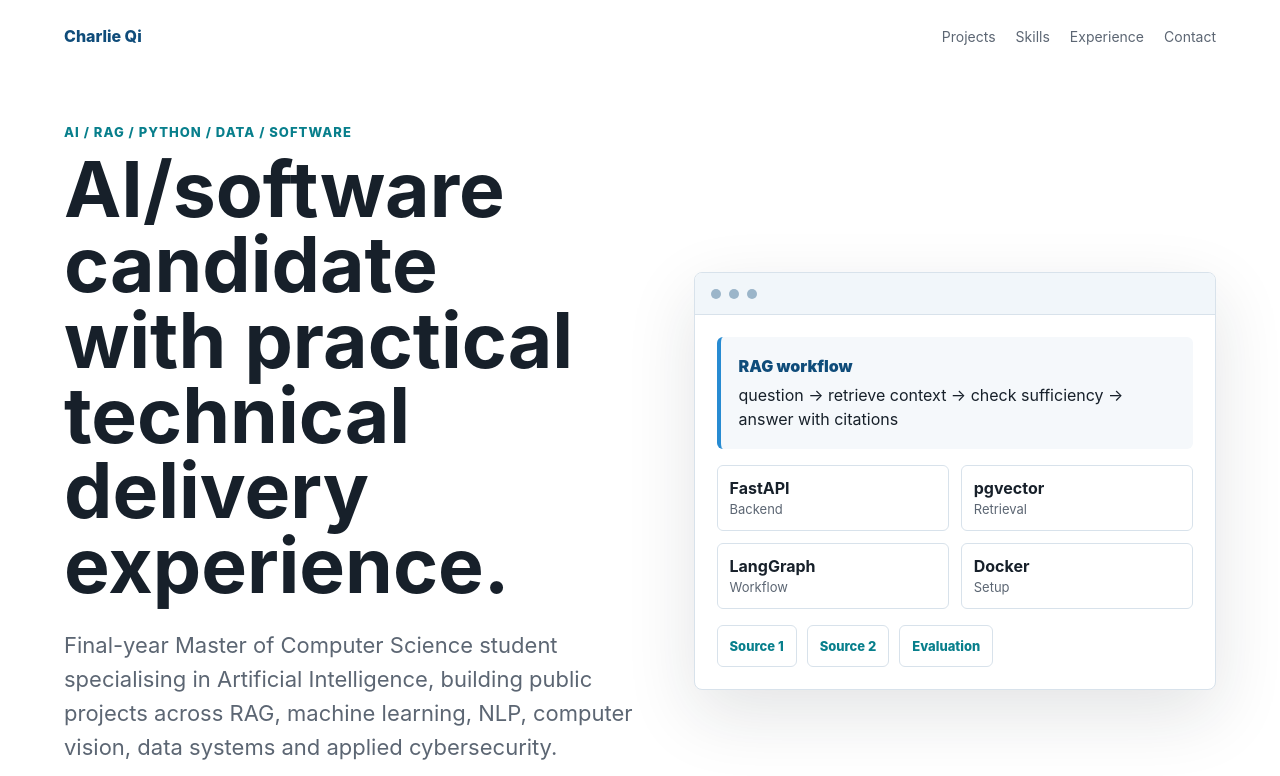
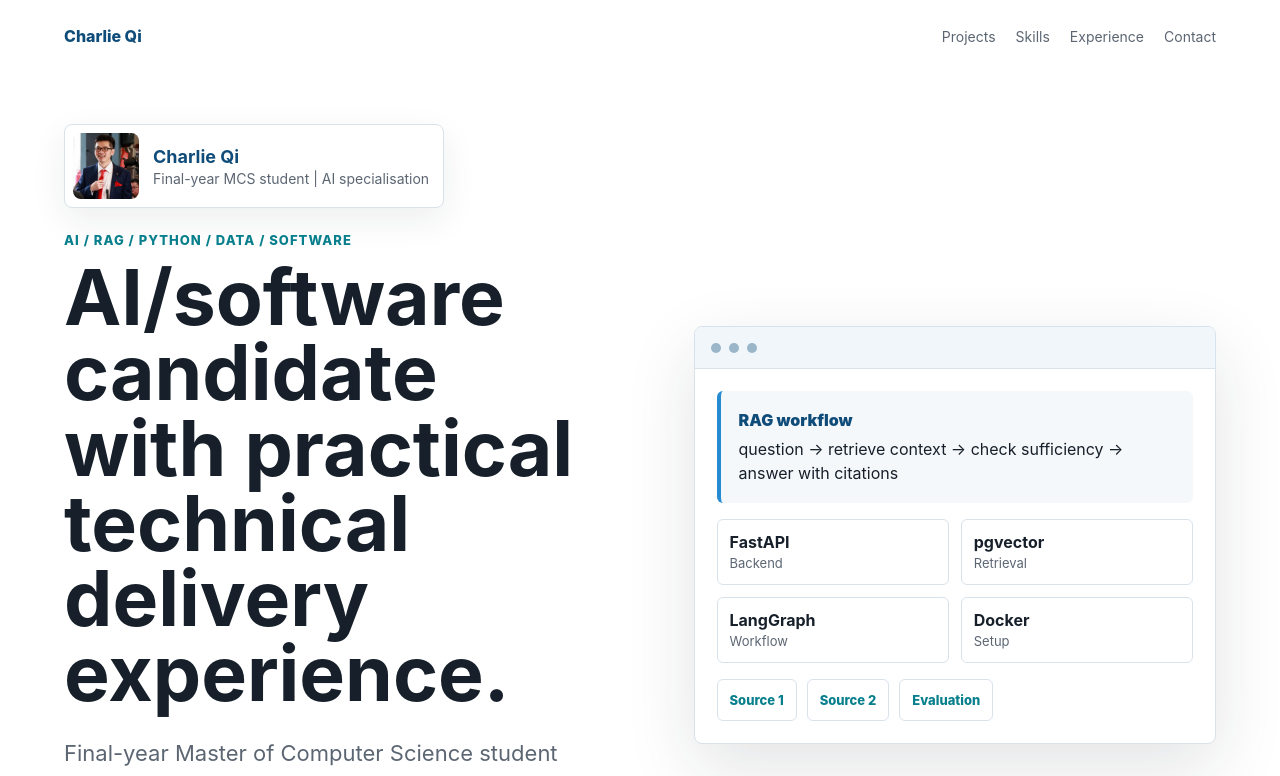
Before and after one commit to Charlie-Qi394/charlie-qi-portfolio, a React (Vite) app: page / in a window 1280 px wide. Shown: the top 776 px of the page. Built offline with nearby package versions, Linux system fonts and the light colour scheme.

Commit message:
Add profile photo to portfolio hero

```diff
--- a/src/main.jsx
+++ b/src/main.jsx
@@ -17,6 +17,7 @@ import {
 import "./styles.css";
 
 const resumeUrl = `${import.meta.env.BASE_URL}charlie-qi-resume.pdf`;
+const profilePhotoUrl = `${import.meta.env.BASE_URL}profile-photo.jpeg`;
 
 const projects = [
   {
@@ -129,6 +130,13 @@ function App() {
 
         <div className="hero-grid">
           <div className="hero-copy">
+            <div className="profile-strip">
+              <img src={profilePhotoUrl} alt="Charlie Qi" />
+              <div>
+                <strong>Charlie Qi</strong>
+                <span>Final-year MCS student | AI specialisation</span>
+              </div>
+            </div>
             <p className="eyebrow">AI / RAG / Python / Data / Software</p>
             <h1>
               <span>AI/software candidate</span>
--- a/src/styles.css
+++ b/src/styles.css
@@ -81,6 +81,42 @@ main {
 .hero-copy,
 .preview-panel {
   min-width: 0;
+}
+
+.profile-strip {
+  display: inline-flex;
+  align-items: center;
+  gap: 14px;
+  margin-bottom: 24px;
+  padding: 8px 14px 8px 8px;
+  border: 1px solid var(--line);
+  border-radius: 8px;
+  background: var(--white);
+  box-shadow: 0 12px 34px rgba(23, 32, 42, 0.08);
+}
+
+.profile-strip img {
+  width: 66px;
+  height: 66px;
+  border-radius: 8px;
+  object-fit: cover;
+  object-position: center;
+}
+
+.profile-strip strong,
+.profile-strip span {
+  display: block;
+}
+
+.profile-strip strong {
+  color: var(--blue-dark);
+  font-size: 18px;
+}
+
+.profile-strip span {
+  margin-top: 3px;
+  color: var(--muted);
+  font-size: 14px;
 }
 
 .eyebrow,
@@ -442,4 +478,9 @@ h1 span {
     width: 100%;
     max-width: 346px;
   }
+
+  .profile-strip {
+    width: 100%;
+    max-width: 346px;
+  }
 }
```
Also changed, not shown: public/profile-photo.jpeg (added).
